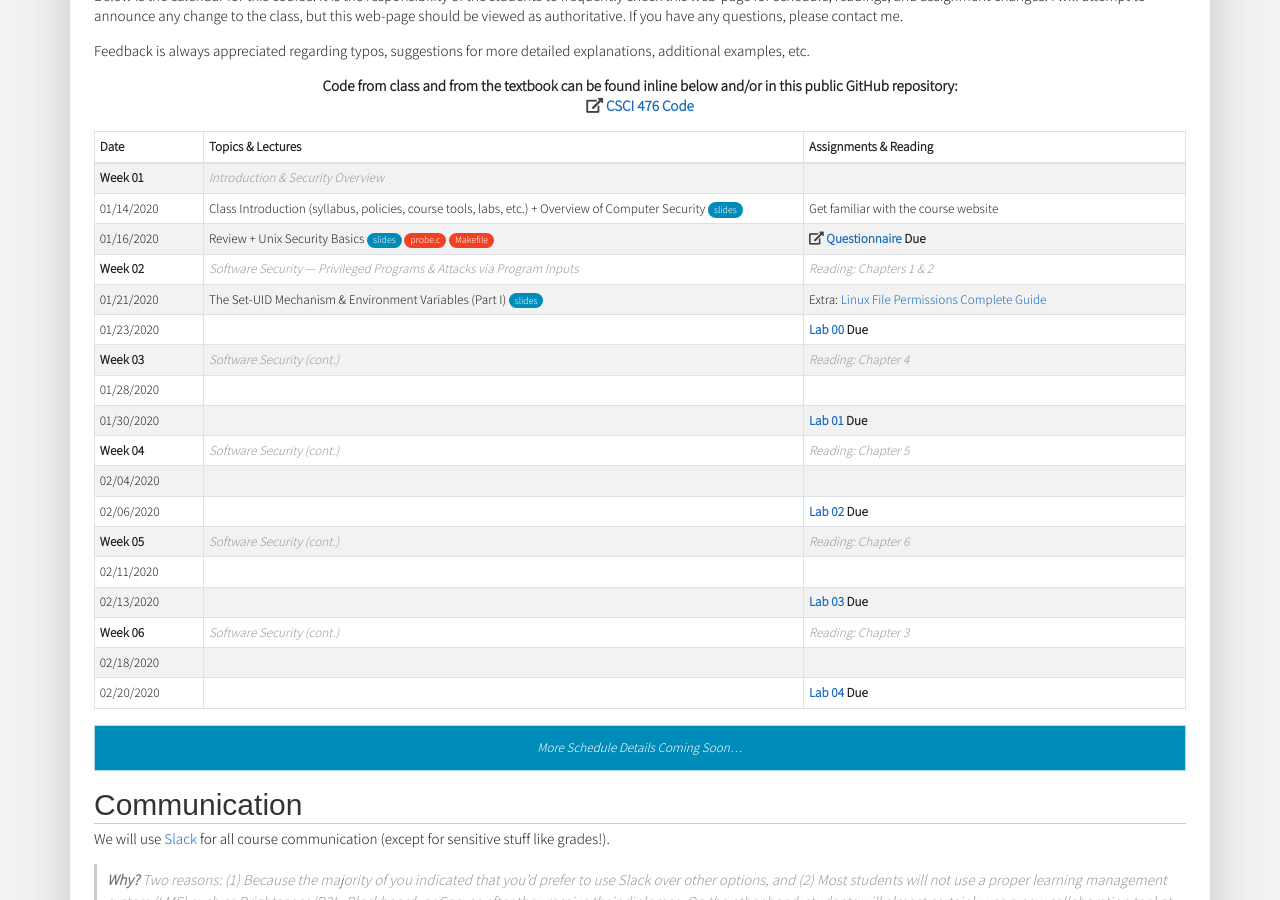
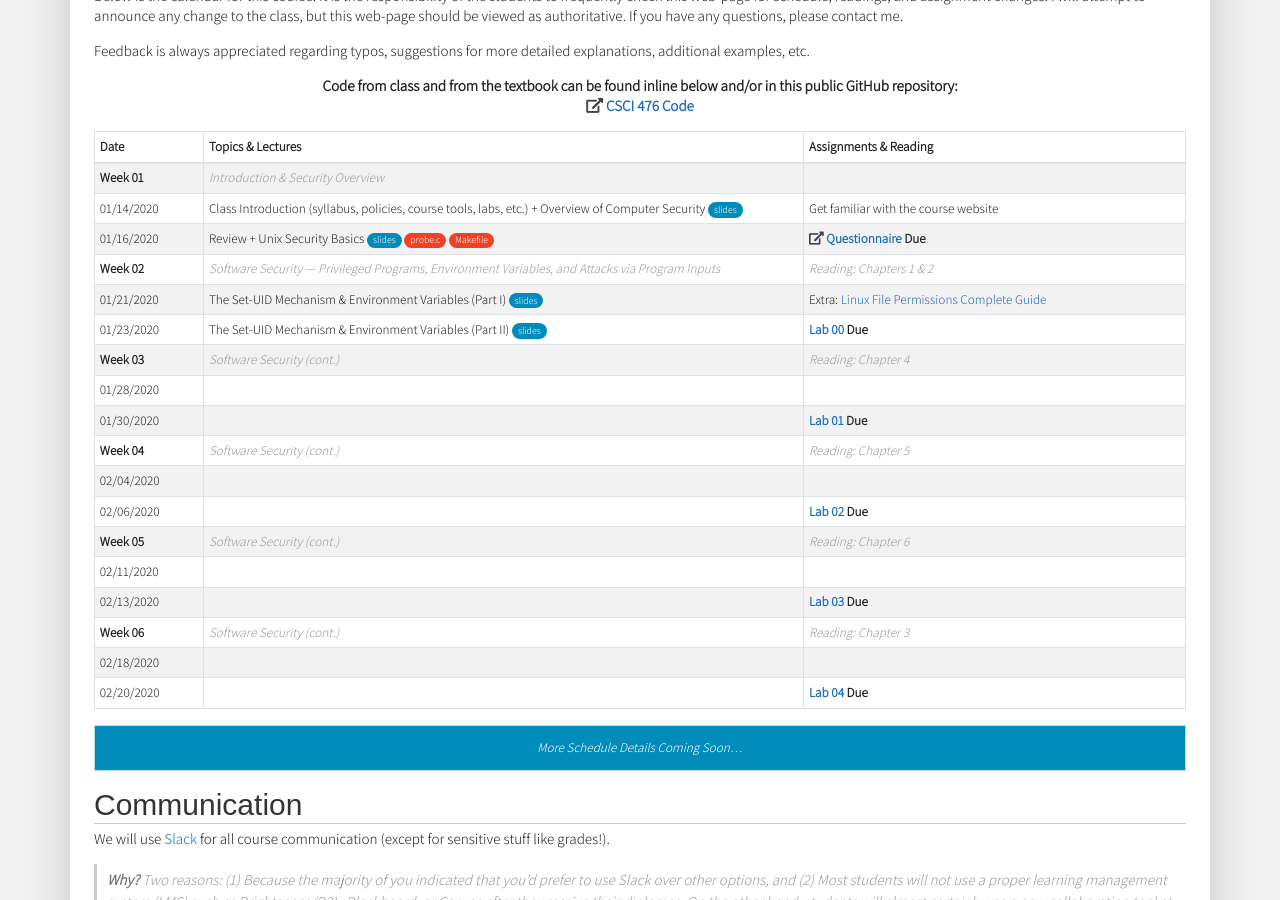
Before and after one commit to traviswpeters/cs476-2020-spring, a Jekyll site: the page built from index.md, in a window 1280 px wide and 900 px high, scrolled down 1396 px. Built offline with Jekyll 4.4.1, drawn with Linux system fonts in a browser that asks for light colours; nearby versions of some CDN libraries; some web fonts are replaced; our own code applies the rules of GitHub Pages for plain Markdown files.

```diff
--- a/index.md
+++ b/index.md
@@ -163,7 +163,7 @@ Review + Unix Security Basics [slides][slides02]{:.slides} [probe.c]{:.code} [Ma
 
 <tr>
 <td markdown="span">**Week 02**</td>
-<td markdown="span" class="note">Software Security --- Privileged Programs & Attacks via Program Inputs</td>
+<td markdown="span" class="note">Software Security --- Privileged Programs, Environment Variables, and Attacks via Program Inputs</td>
 <td markdown="span" class="note">**Reading:** Chapters 1 & 2</td>
 </tr>
 <tr>
@@ -178,7 +178,7 @@ Extra: [Linux File Permissions Complete Guide](https://devconnected.com/linux-fi
 <tr>
 <td markdown="span">01/23/2020</td>
 <td markdown="span">
-<!-- The Set-UID Mechanism & Environment Variables (Part II) [slides][slides04]{:.slides} -->
+The Set-UID Mechanism & Environment Variables (Part II) [slides][slides04]{:.slides}
 </td>
 <td markdown="span">**[Lab 00] Due**</td>
 </tr>
```
Also changed, not shown: other parts of index.md (+1 -1 lines), assets/seed_logo.png (added).
